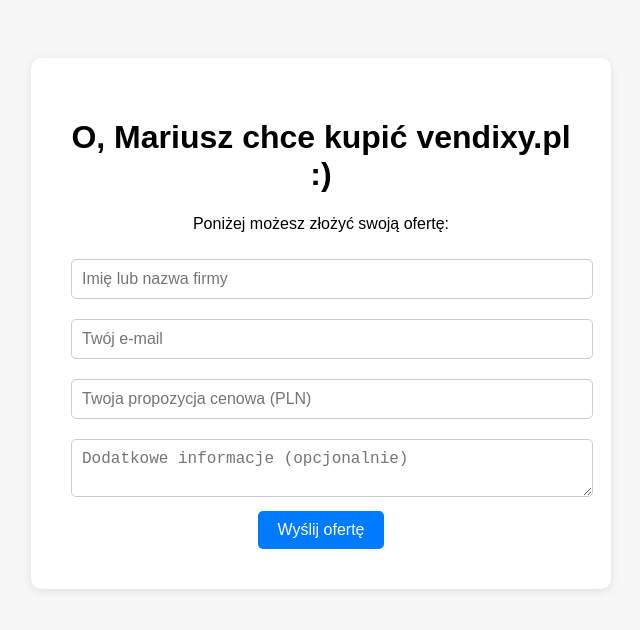
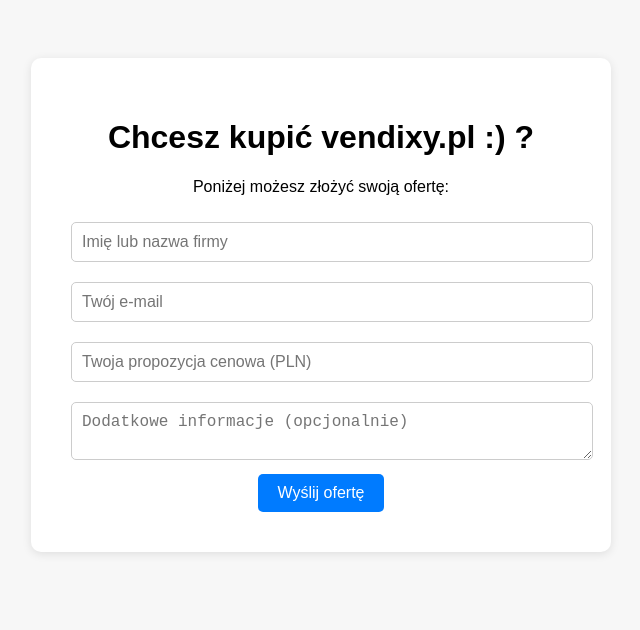
Before and after one commit to misiadziej/vendixy, a plain HTML site: page index.html in a window 1280 px wide. Shown: the whole page, without its empty margins (319-959 px from the left). Drawn offline with Linux system fonts and the light colour scheme.

Commit message:
Update index.html

```diff
--- a/index.html
+++ b/index.html
@@ -2,7 +2,7 @@
 <html lang="pl">
 <head>
     <meta charset="UTF-8">
-    <title>Elo Mariusz! Vendixy.pl – domena na sprzedaż</title>
+    <title>Vendixy.pl – domena na sprzedaż</title>
     <style>
         body {
             font-family: sans-serif;
@@ -42,7 +42,7 @@
 </head>
 <body>
     <div class="box">
-        <h1>O, Mariusz chce kupić <strong>vendixy.pl</strong> :)</h1>
+        <h1>Chcesz kupić <strong>vendixy.pl</strong> :) ?</h1>
         <p>Poniżej możesz złożyć swoją ofertę:</p>
         <form action="https://formspree.io/f/mkgrgnra" method="POST">
             <input type="text" name="name" placeholder="Imię lub nazwa firmy" required>
```
